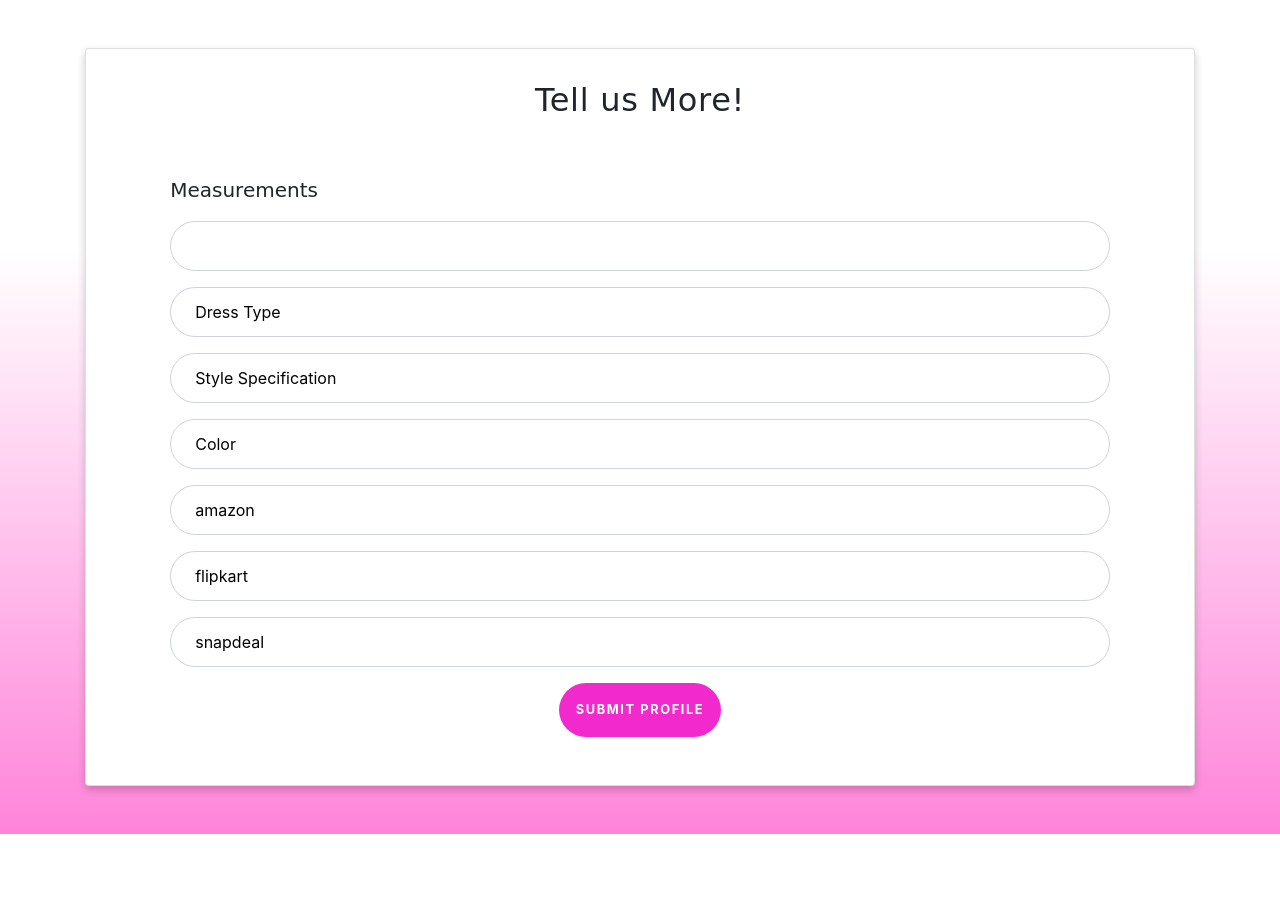
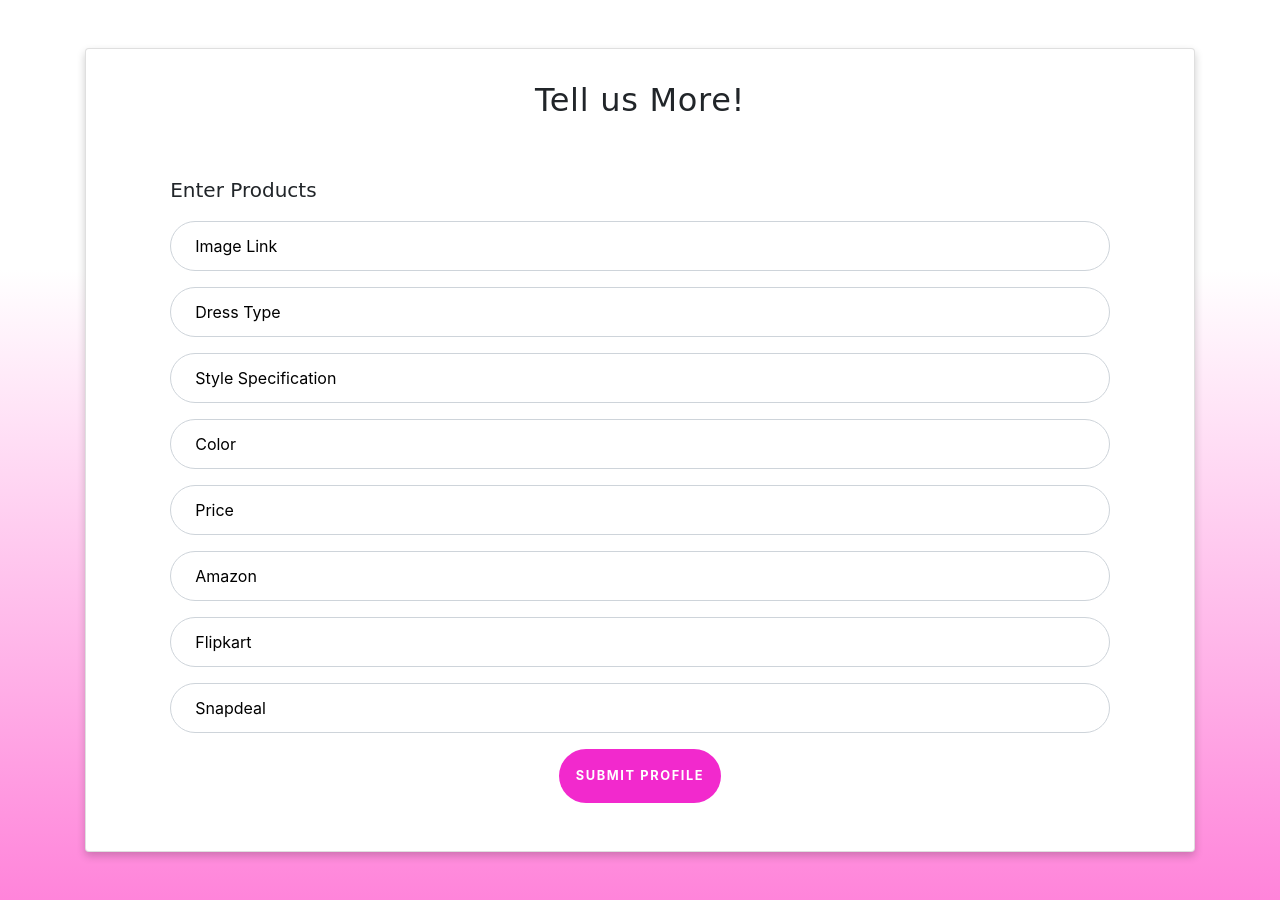
Before and after one commit to vinodhan16/fashist, a PHP site: page /admin/index.php in a window 1280 px wide. Before the commit the page ends 834 px from the top, so only its background shows below. Run offline with PHP 8.4, Linux system fonts and the light colour scheme; some libraries are stand-ins or nearby versions.

Commit message:
new update

```diff
--- a/admin/index.php
+++ b/admin/index.php
@@ -9,8 +9,9 @@ $dress_type=$_POST['type'];
 $style=$_POST['style'];
 $color=$_POST['color'];
 $amazon=$_POST['amazon'];
+$price=$_POST['price'];
 $amazon=mysqli_real_escape_string($conn,$amazon);
-$sql="insert into upload_image(img,dress_type,style,color,amazon) VALUES('$img','$dress_type','$style','$color','$amazon')";
+$sql="insert into upload_image(img,dress_type,style,color,price,amazon) VALUES('$img','$dress_type','$style','$color','$price','$amazon')";
 $res=mysqli_query($conn,$sql);
 }
  ?>
@@ -34,10 +35,10 @@ $res=mysqli_query($conn,$sql);
               <div class="container1">
                    <h2 class="card-title text-center">Tell us More!</h2>
                   <br>
-                  <p class="measure">Measurements</p>
+                  <p class="measure">Enter Products</p>
      <form class="form-signin" method="post" action="">
              <div class="form-label-group">
-           <input name="userfile" type="text" class="form-control" value="" required/>
+           <input name="userfile" type="text" class="form-control" placeholder="Image Link" value="" required/>
               </div>
 
               <div class="form-label-group">
@@ -50,13 +51,16 @@ $res=mysqli_query($conn,$sql);
                  <input name="color" type="text" class="form-control" placeholder="Color" value="" required/>
               </div>
               <div class="form-label-group">
-             <input name="amazon" type="text" class="form-control" placeholder="amazon" value="" required/>
+             <input name="price" type="text" class="form-control" placeholder="Price" value="" required/>
+          </div>
+              <div class="form-label-group">
+             <input name="amazon" type="text" class="form-control" placeholder="Amazon" value=""/>
           </div>
           <div class="form-label-group">
-         <input name="flip" type="text" class="form-control" placeholder="flipkart" value="" required/>
+         <input name="flip" type="text" class="form-control" placeholder="Flipkart" value=""/>
       </div>
       <div class="form-label-group">
-     <input name="snap" type="text" class="form-control" placeholder="snapdeal" value="" required/>
+     <input name="snap" type="text" class="form-control" placeholder="Snapdeal" value=""/>
   </div>
 
 
--- a/search.php
+++ b/search.php
@@ -16,7 +16,7 @@
   <div class="products container1">
     <div class="row">
       <div class="col-md-2">
-        <center><img class="demo" src="assets/images/demo.jpg"></center>
+        <center><img class="demo" src="assets/images/demo.png"></center>
         </div>
          <div class="col-md-10 product">
              <div class="container1">
```
Also changed, not shown: admin/display.php (+24 -22 lines), assets/css/style.css (line endings or trailing spaces).
